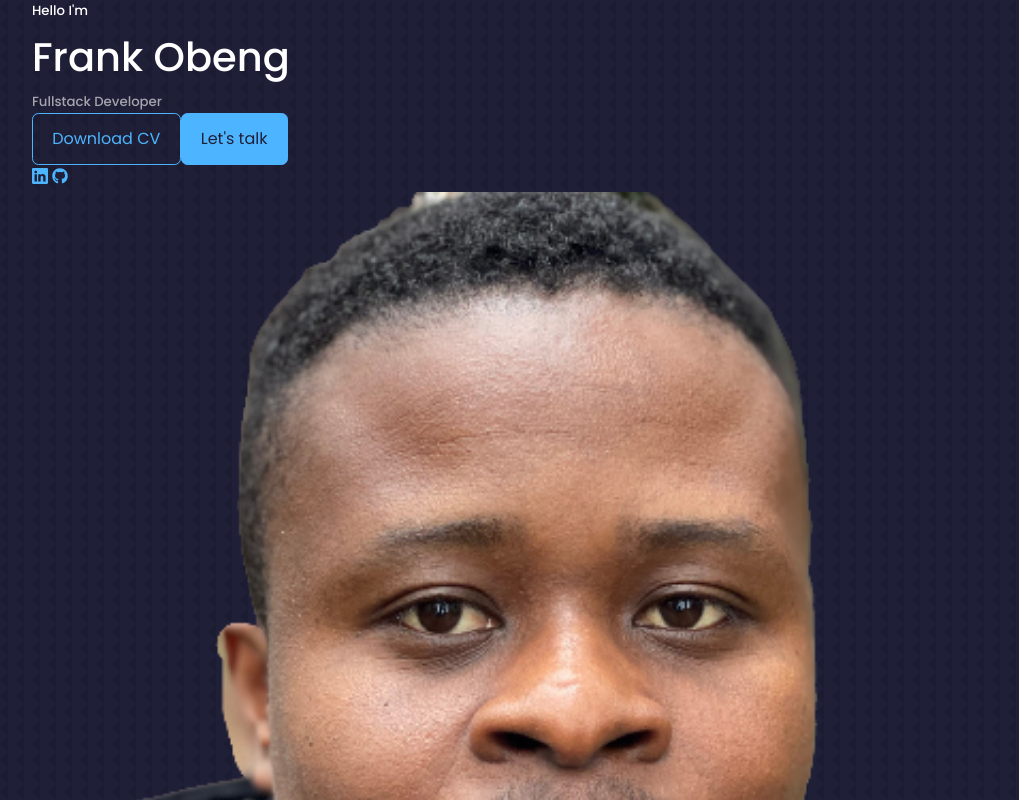
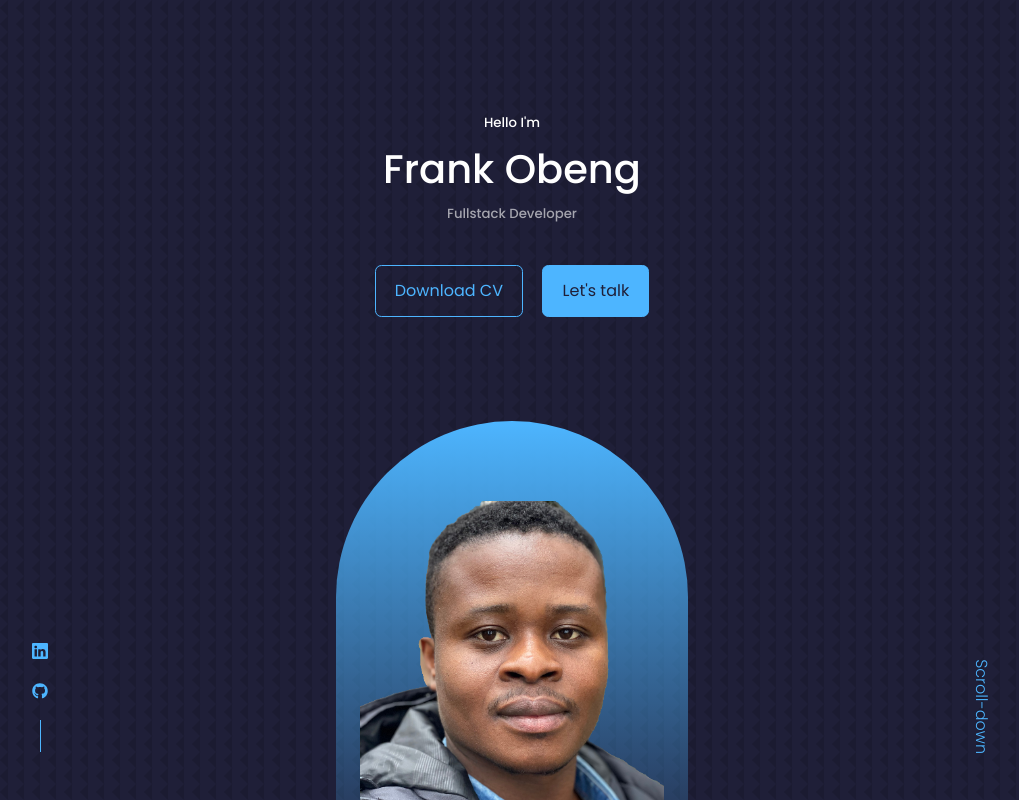
Before and after one commit to Obengfan1/Portfolio-website, a React (Create React App) app: page / in a window 1280 px wide. Shown: the top 800 px of the page, without its empty margins (128-1147 px from the left). Built offline with nearby package versions, Linux system fonts and the light colour scheme.

Commit message:
Done adding style to the header component

```diff
--- a/src/components/header/HeaderSocials.jsx
+++ b/src/components/header/HeaderSocials.jsx
@@ -5,8 +5,8 @@
 const HeaderSocials = () => {
   return (
     <div className='header__socials'>
-      <a href="https://www.linkedin.com/in/frank-obeng"><BsLinkedin/></a>
-      <a href="https://github.com/Obengfan1"> <FaGithub /> </a>
+      <a href="https://www.linkedin.com/in/frank-obeng" target="_blank"><BsLinkedin/></a>
+      <a href="https://github.com/Obengfan1" target="_blank"> <FaGithub /> </a>
     </div>
   )
 }
--- a/src/components/header/header.css
+++ b/src/components/header/header.css
@@ -0,0 +1,58 @@
+header{
+  height: 100vh;
+  padding-top: 7rem;
+  overflow: hidden;
+}
+.header__container{
+  text-align: center;
+  height: 100%;
+  position: relative;
+}
+/* ======================Style the CTA button==================*/
+.cta{
+  margin: 2.5rem;
+  display: flex;
+  gap: 1.2rem;
+  justify-content: center;
+
+}
+/* ======================HederSocial==================*/
+.header__socials{
+  display: flex;
+  flex-direction: column;
+  align-items: center;
+  gap: 0.8rem;
+  position: absolute;
+  left: 0;
+  bottom: 3rem;
+
+}
+.header__socials::after{
+  content: "";
+  width: 1px;
+  height: 2rem;
+  background: var(--color-primary);
+}
+
+/* ======================image==================*/
+.me{
+  background: linear-gradient(var(--color-primary), transparent);
+  width: 22rem;
+  height: 30rem;
+  position: absolute;
+  left: calc(50% - 11rem);
+  margin-top: 4rem;
+  border-radius: 12rem 12rem 0 0;
+  overflow: hidden;
+  padding: 5rem 1.5rem 1.5rem 1.5rem;
+}
+.scroll__down {
+  position: absolute;
+  right: -2.3rem;
+  bottom: 5rem;
+  transform: rotate(90deg);
+  font-weight: 300;
+
+
+
+}
```
